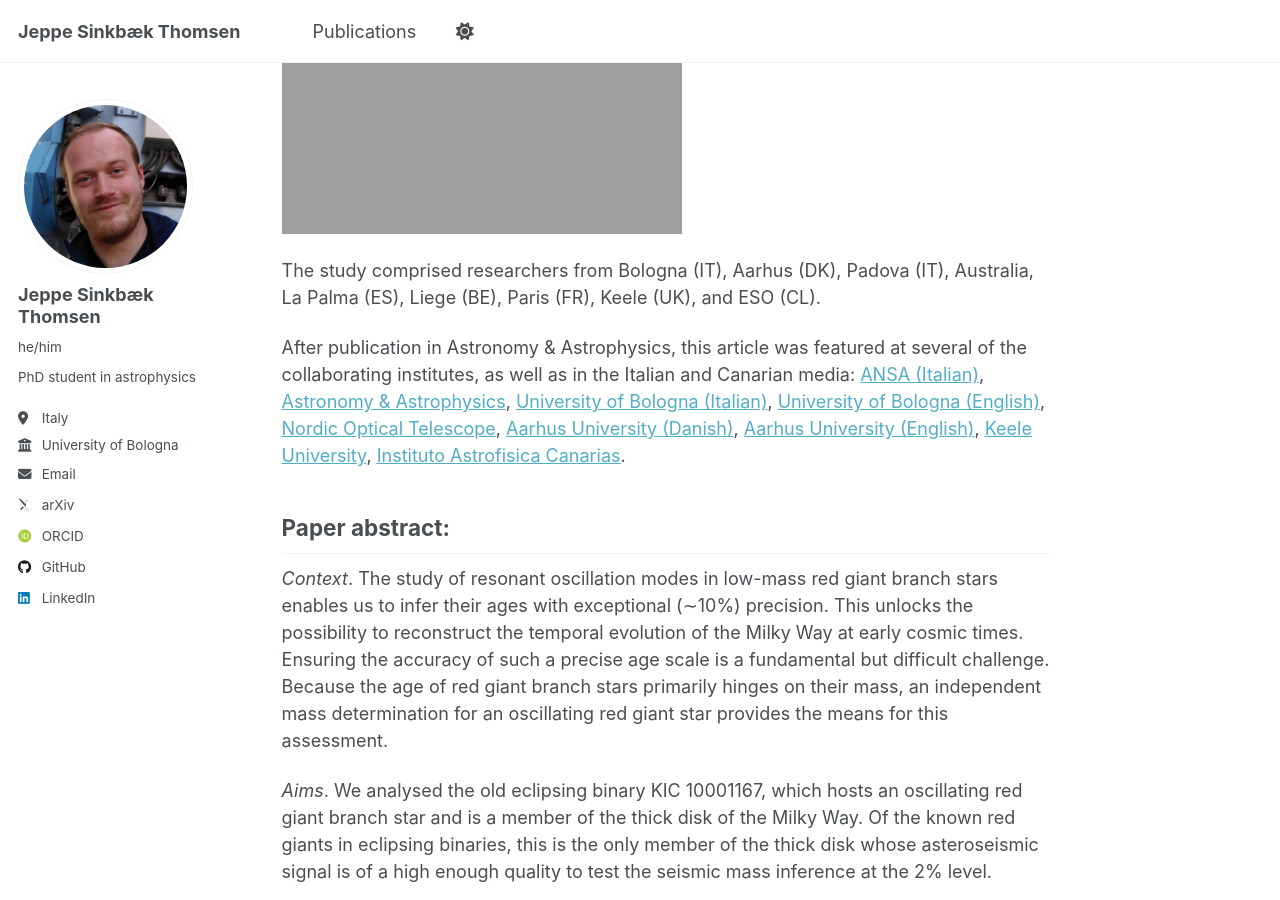
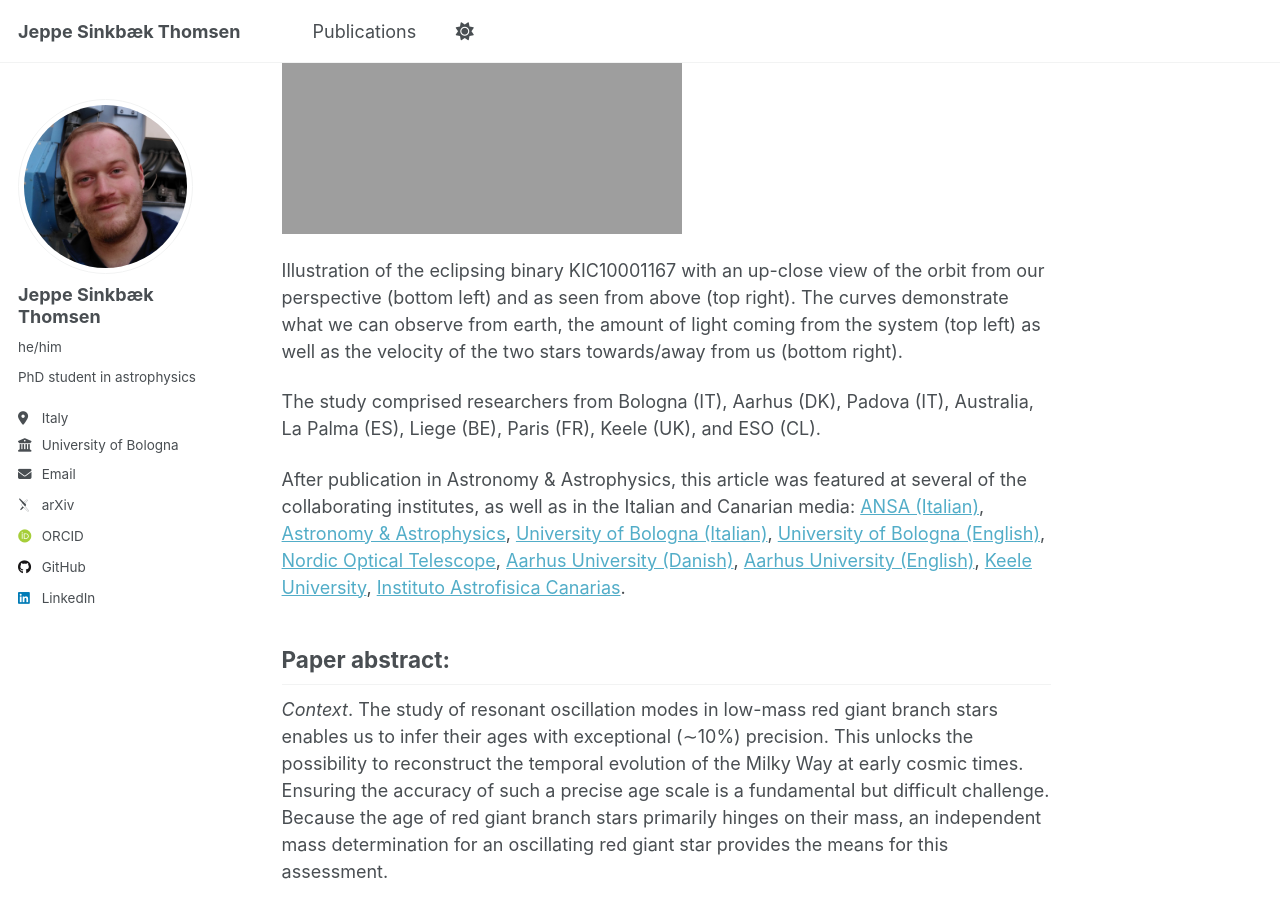
Before and after one commit to jsinkbaek/jsinkbaek.github.io, a Jekyll site: the page built from _publications/2025-07-01-kic10001167.md, in a window 1280 px wide and 900 px high, scrolled down 608 px. Built offline with Jekyll 4.4.1, drawn with Linux system fonts in a browser that asks for light colours; some web fonts are replaced; a script that is not in the unit is left out.

Commit message:
Update 2025-07-01-kic10001167.md

```diff
--- a/_publications/2025-07-01-kic10001167.md
+++ b/_publications/2025-07-01-kic10001167.md
@@ -15,6 +15,8 @@ I led an international team in this high-precision study of the only old red gia
 This is a completely unique cosmic test, since we have measured the mass of an ancient star with two entirely different methods, one of them dependent only on their mutual gravitational attraction. The 1.4% agreement remarks a milestone in our ability to characterize old stars and use them as living fossils to study the Milky Way's distant past.
 
 ![](https://jsinkbaek.github.io/files/animated-pr-kic10001167.gif)
+
+Illustration of the eclipsing binary KIC10001167 with an up-close view of the orbit from our perspective (bottom left) and as seen from above (top right). The curves demonstrate what we can observe from earth, the amount of light coming from the system (top left) as well as the velocity of the two stars towards/away from us (bottom right).
 
 The study comprised researchers from Bologna (IT), Aarhus (DK), Padova (IT), Australia, La Palma (ES), Liege (BE), Paris (FR), Keele (UK), and ESO (CL).
 
```
